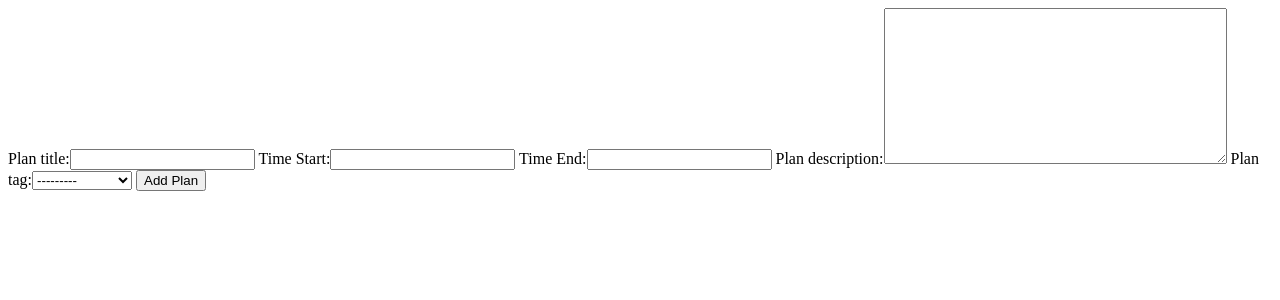
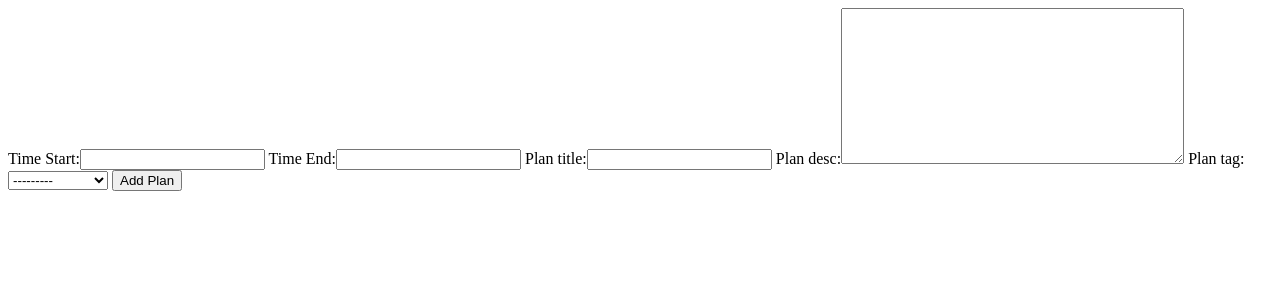
Before and after one commit to LienLeinad/BlueHacks2019, a Django app: page /plan_form/ in a window 1280 px wide. Shown: the top 300 px of the page. Run offline with Django 3.2, Linux system fonts and the light colour scheme.

Commit message:
Revert "merge mine"

```diff
--- a/journal/planner/forms.py
+++ b/journal/planner/forms.py
@@ -20,4 +20,4 @@ class PlanModelForm(forms.ModelForm):
 
     class Meta:
         model = Plans
-        fields = ('plan_title','time_start', 'time_end', 'plan_description','plan_tag')
+        fields = ('time_start', 'time_end', 'plan_title', 'plan_desc','plan_tag')
--- a/journal/planner/models.py
+++ b/journal/planner/models.py
@@ -21,7 +21,7 @@ class Plans(models.Model):
     time_start = models.TimeField('Time Start')
     time_end = models.TimeField('Time End')
     plan_title = models.CharField(max_length = 20)
-    plan_description = models.TextField(max_length = 300)
+    plan_desc = models.TextField(max_length = 300)
     TAG_CHOICES = (
         (PHYSICAL, 'Physical'),
         (EMOTIONAL, 'Emotional'),
@@ -54,7 +54,6 @@ class Tips(models.Model):
     )
     tip_content = models.TextField(max_length=100)
     tip_title = models.CharField(max_length = 30)
-    tip_ID = models.IntegerField()
     response_for_tag = models.CharField(
         max_length = 10,
         choices = TAG_CHOICES
```
Also changed, not shown: journal/template/dayPage.html (+3 -4 lines), journal/db.sqlite3 (added), journal/planner/migrations/0001_initial.py (added).
